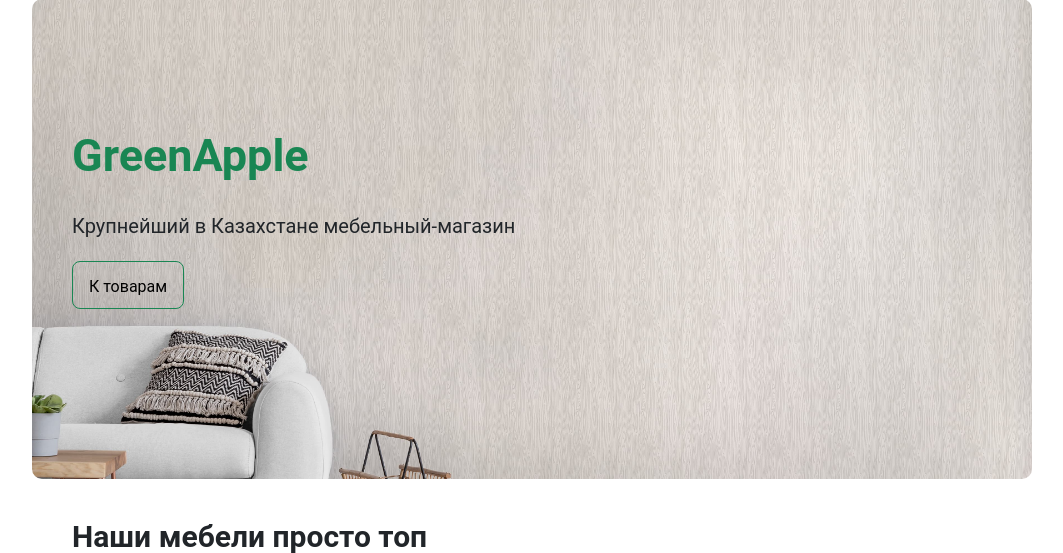
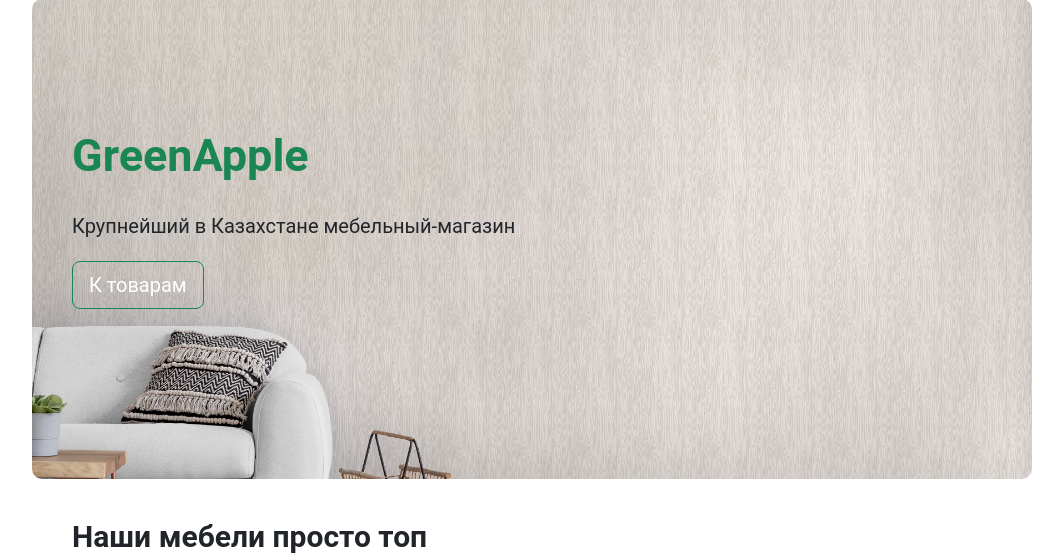
Before and after one commit to Erarys/DjangoSite, a Django app: page / in a window 1280 px wide. Shown: the part 141-694 px from the top of the page, without its empty margins (108-1171 px from the left). Run offline with Django 4.2, Linux system fonts and the light colour scheme.

Commit message:
important files

```diff
--- a/mysite/shop/templates/shop/home-page.html
+++ b/mysite/shop/templates/shop/home-page.html
@@ -43,10 +43,9 @@
         <div class="profile">
             <h1>GreenApple</h1>
             <p>Крупнейший в Казахстане мебельный-магазин</p>
-            <button class="btn btn-outline-success btn-lg product">
-                <a href="{% url 'shop:products_list' %}">К товарам</a>
-            </button>
-
+            <a href="{% url 'shop:products_list' %}">
+                <button class="btn btn-outline-success btn-lg">К товарам</button>
+            </a>
         </div>
     </section>
 
```
Also changed, not shown: mysite/shop/static/shop/img/chairs.avif (added), mysite/shop/static/shop/img/drawers.webp (added), mysite/shop/static/shop/img/sofa.avif (added), mysite/shop/static/shop/img/table.avif (added).
